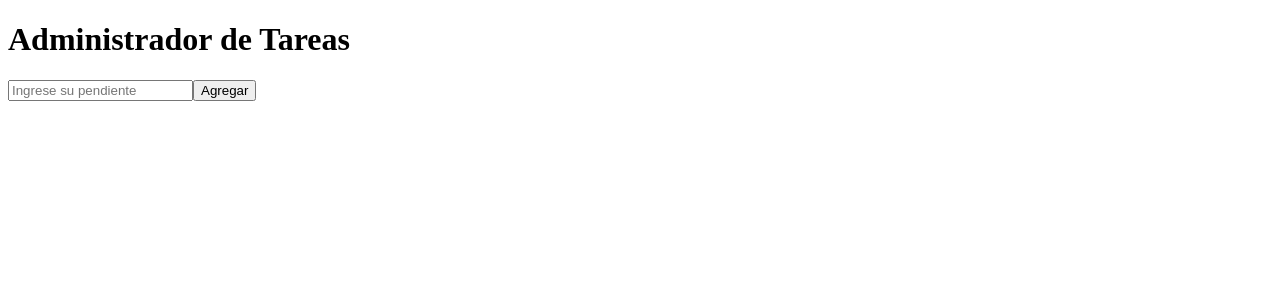
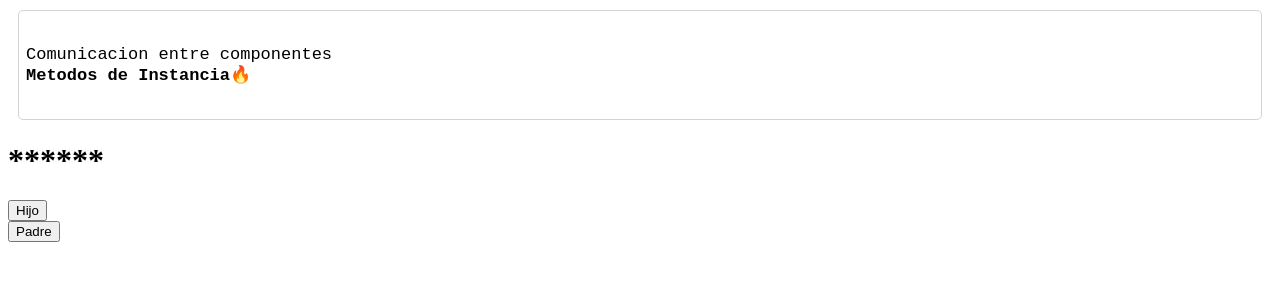
Before and after one commit to JosePabloRomero/fundamentos-react, a React (Create React App) app: page / in a window 1280 px wide. Shown: the top 300 px of the page. Built offline with nearby package versions, Linux system fonts and the light colour scheme.

Commit message:
Comunicacion entre componentes ejemplo1 implementado

```diff
--- a/src/App.js
+++ b/src/App.js
@@ -8,6 +8,7 @@ import InputSelectOption from './components/InputSelectOption' */
 //import LifeCicle from './components/LifeClicle'
 //import Chat from './components/Chat'
 import Tareas from './components/Tareas'
+import Comunicacion1 from './components/ComunicacionComponentes/Comunicacion1'
 const App = () => (
     <div>
         {/* {<InputNoControlado></InputNoControlado>
@@ -17,8 +18,9 @@ const App = () => (
         <LlamadaAPI/>
         <BuscadorPeliculas/>
         <Chat></Chat>
+        <Tareas></Tareas>
         */}
-        <Tareas></Tareas>
+        <Comunicacion1></Comunicacion1>
     </div>
 )
 export default App
--- /dev/null
+++ b/src/components/ComunicacionComponentes/Comunicacion1/Comunicacion1.js
@@ -0,0 +1,72 @@
+import React, { Component } from 'react'
+
+const Header = () => {
+    const subtitleStyles = {
+        fontWeight: 'bold'
+    }
+
+    const headerStyles = {
+        margin: '0.6em',
+        borderRadius: '0.3em',
+        border: '1px solid #d2d2d2',
+        padding: '2em 0.4em',
+        fontFamily: 'monospace',
+        fontSize: '17px'
+    }
+
+    return (
+        <header style={headerStyles}>
+            <div>
+                Comunicacion entre componentes
+            </div>
+            <div style={subtitleStyles}>
+                Metodos de Instancia
+            <span role='img' aria-label='flame' >
+                    🔥
+            </span>
+            </div>
+        </header>
+    )
+}
+
+class Hijo extends Component {
+    state = {
+        message: '******'
+    }
+
+    dispatchAlert = (e, message = 'Alert desde el Hijo!') => {
+        alert(message)
+        this.setState({ message })
+    }
+
+    render() {
+        return (
+            <div>
+                <h1>{this.state.message}</h1>
+                <button onClick={this.dispatchAlert}>
+                    Hijo
+                </button>
+            </div>
+        )
+    }
+}
+class App extends Component {
+    hijo = React.createRef()
+
+    handleClick = () => {
+        this.hijo.current.dispatchAlert(null, 'Hola desde el Padre!')
+    }
+    render() {
+        return (
+            <div>
+                <Header />
+                <Hijo ref={this.hijo}></Hijo>
+                <button onClick={this.handleClick}>
+                    Padre
+                </button>
+            </div>
+        )
+    }
+}
+
+export default App
--- /dev/null
+++ b/src/components/ComunicacionComponentes/Comunicacion1/index.js
@@ -0,0 +1 @@
+export {default} from './Comunicacion1.js'
```
